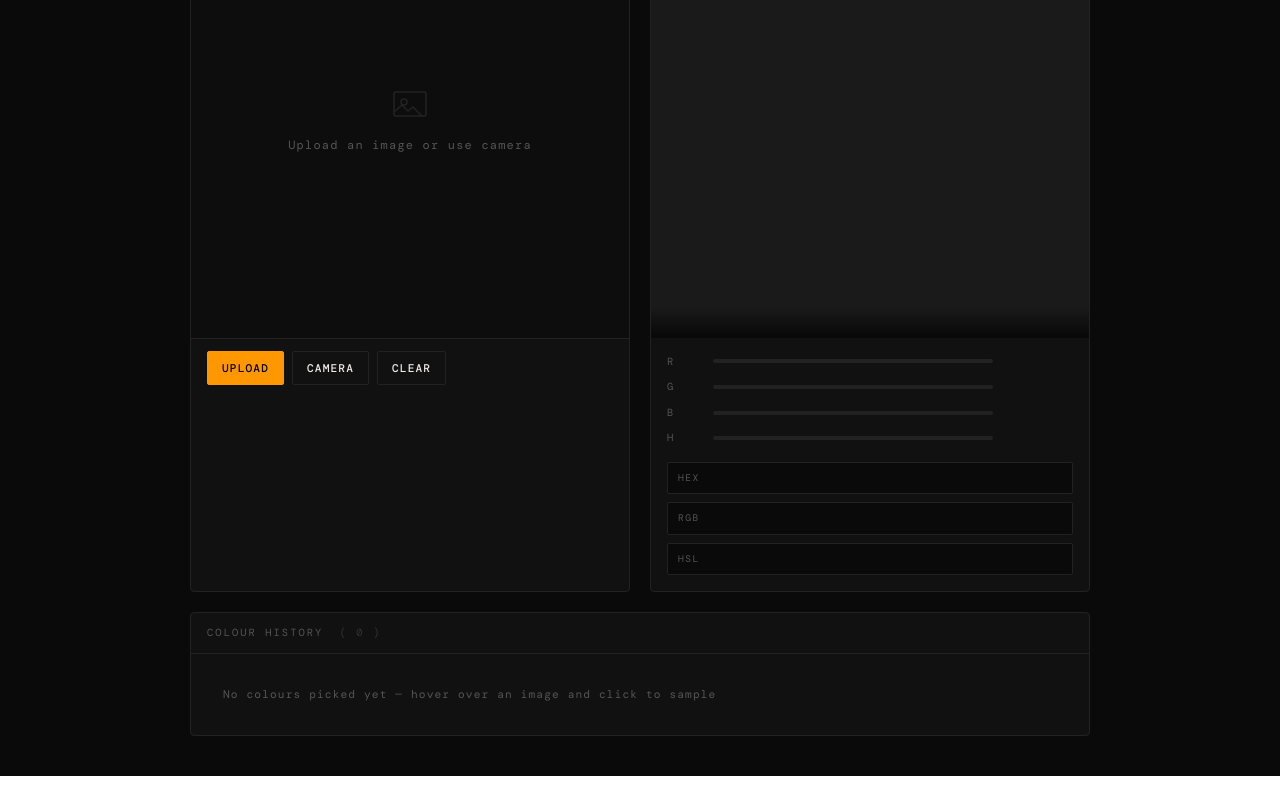
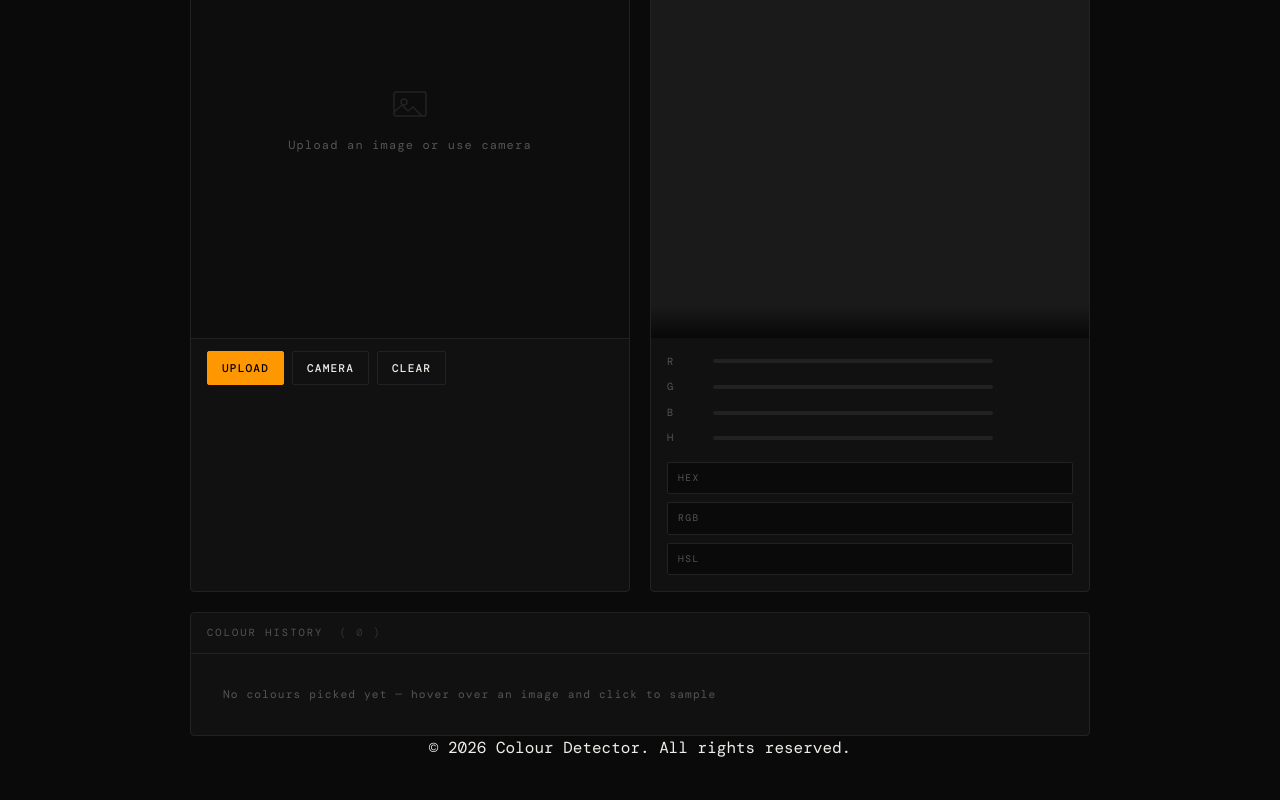
Before and after one commit to aswanayyappan/Colour_Detected, a React (Vite) app: page / in a window 1280 px wide. Shown: the part 312-1112 px from the top of the page. Before the commit the page ends 1088 px from the top, so only its background shows below. Built offline with nearby package versions, Linux system fonts and the light colour scheme; a web font is replaced by a local one.

Commit message:
Update App.tsx

```diff
--- a/src/app/App.tsx
+++ b/src/app/App.tsx
@@ -60,6 +60,12 @@ export default function App() {
                 />
             </div>
 
+            <footer className="footer">
+                <div className="copyright">
+                    &copy; {new Date().getFullYear()} Colour Detector. All rights reserved.
+                </div>
+            </footer>
+
             <Toast toastData={toastData} />
         </div>
     );
```
